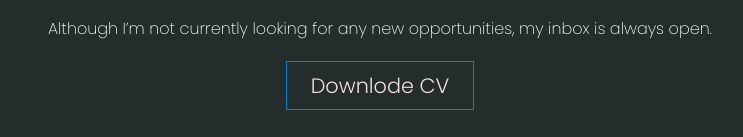
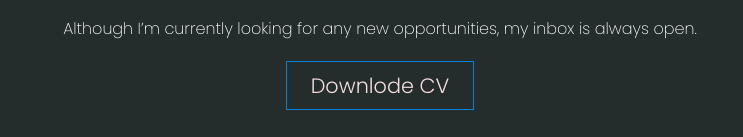
Before and after one commit to rezaulraj/portfolio, a plain HTML site: page index.html in a window 1280 px wide. Shown: the part 5812-5949 px from the top of the page, 260-1003 px from the left. Drawn offline with nearby package versions, Linux system fonts and the light colour scheme.

Commit message:
Update index.html

```diff
--- a/index.html
+++ b/index.html
@@ -517,7 +517,7 @@
     <footer id="contact">
       <h1>Contact With Me</h1>
       <p>
-        Although I’m not currently looking for any new opportunities, my inbox
+        Although I’m currently looking for any new opportunities, my inbox
         is always open.
       </p>
       <a href="https://drive.google.com/uc?export=download&id=1BTvbaHBRq5ltulbk-irb7LZ9kq2Jyja7" class="btn">Downlode CV</a>
```
